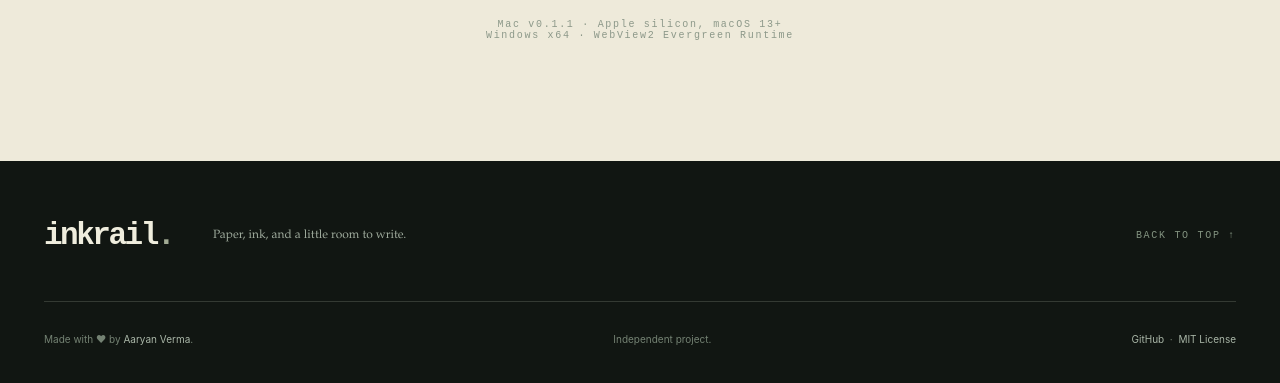
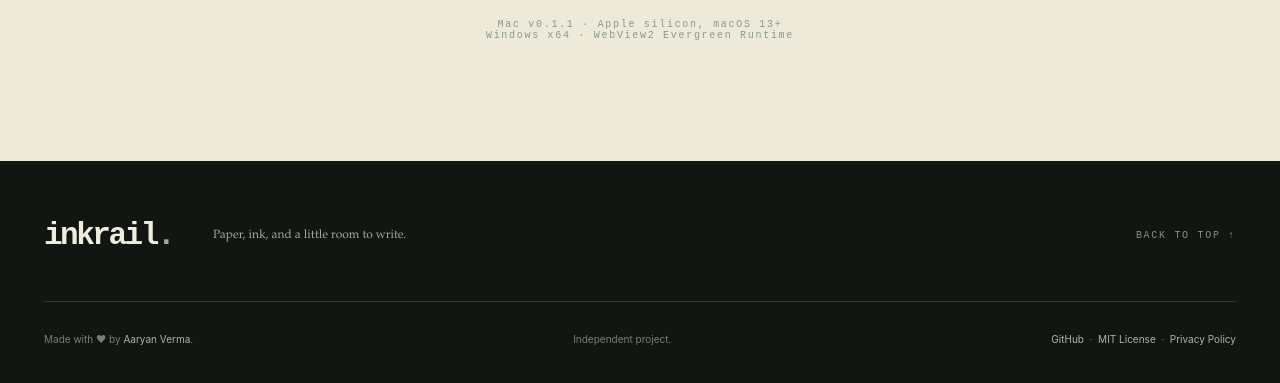
Before and after one commit to 1lifedo1thing/inkrail, a plain HTML site: page docs/index.html in a window 1280 px wide. Shown: the part 9430-9813 px from the top of the page. Drawn offline with Linux system fonts and the light colour scheme; no server answers.

Commit message:
Add privacy policy link to footer in index.html

```diff
--- a/docs/index.html
+++ b/docs/index.html
@@ -203,7 +203,7 @@
     <section class="closing-section" id="download" aria-labelledby="closing-title"><div class="wrap closing-inner"><div class="closing-ornament" aria-hidden="true">✳</div><p class="eyebrow">A QUIETER KIND OF CREATIVE SPACE</p><h2 id="closing-title">Your next line<br>starts <em>here.</em></h2><p>Make some room for your words. The rest can wait.</p><div class="closing-actions"><a class="button button-ink" href="https://github.com/Aaryanverma/inkrail/releases/download/v0.1.1/Inkrail.zip" data-download="mac"><svg viewBox="0 0 24 24" fill="none" stroke="currentColor" stroke-width="1.7" aria-hidden="true"><path d="M12 3v12m-5-5 5 5 5-5M4 17v3h16v-3" stroke-linecap="round" stroke-linejoin="round"/></svg>Download Inkrail for Mac <span class="button-arrow" aria-hidden="true">↗</span></a><a class="button button-ink" href="https://github.com/Aaryanverma/inkrail/releases/download/v0.1.1/Inkrail-Windows-x64.zip" data-download="windows"><span>Download for Windows x64</span><span class="button-arrow" aria-hidden="true">↗</span></a><a class="closing-github" href="https://github.com/Aaryanverma/inkrail/releases" target="_blank" rel="noopener noreferrer">All releases <span aria-hidden="true">↗</span></a></div><span class="download-meta">Mac <span data-release-version>v0.1.1</span> · Apple silicon, macOS 13+<br>Windows x64 · WebView2 Evergreen Runtime</span></div></section>
   </main>
 
-  <footer class="site-footer"><div class="wrap"><div class="footer-upper"><a class="footer-logo" href="#top">inkrail<span>.</span></a><span>Paper, ink, and a little room to write.</span><a href="#top">BACK TO TOP ↑</a></div><div class="footer-bottom"><span>Made with ❤︎ by <a href="https://linkedin.com/in/aaryanverma" target="_blank" rel="noopener noreferrer">Aaryan Verma</a>.</span><span>Independent project.</span><span><a href="https://github.com/Aaryanverma/inkrail" target="_blank" rel="noopener noreferrer">GitHub</a> &nbsp;·&nbsp; <a href="https://github.com/Aaryanverma/inkrail/blob/main/LICENSE" target="_blank" rel="noopener noreferrer">MIT License</a></span></div></div></footer>
+  <footer class="site-footer"><div class="wrap"><div class="footer-upper"><a class="footer-logo" href="#top">inkrail<span>.</span></a><span>Paper, ink, and a little room to write.</span><a href="#top">BACK TO TOP ↑</a></div><div class="footer-bottom"><span>Made with ❤︎ by <a href="https://linkedin.com/in/aaryanverma" target="_blank" rel="noopener noreferrer">Aaryan Verma</a>.</span><span>Independent project.</span><span><a href="https://github.com/Aaryanverma/inkrail" target="_blank" rel="noopener noreferrer">GitHub</a> &nbsp;·&nbsp; <a href="https://github.com/Aaryanverma/inkrail/blob/main/LICENSE" target="_blank" rel="noopener noreferrer">MIT License</a> &nbsp;·&nbsp; <a href="./privacy.html">Privacy Policy</a></span></div></div></footer>
 
   <dialog id="video-dialog" class="media-dialog" aria-label="Inkrail demo video"><div class="dialog-heading"><span>INKRAIL / THE FILM</span><button type="button" data-close-dialog aria-label="Close video dialog">✕</button></div><div class="video-container" id="video-container"></div><div class="dialog-caption">A little tour of your new writing desk.</div></dialog>
   <dialog id="image-dialog" class="media-dialog image-dialog" aria-label="Enlarged Inkrail screenshot"><div class="dialog-heading"><span id="image-dialog-title">INKRAIL / THE DESK</span><button type="button" data-close-dialog aria-label="Close gallery image">✕</button></div><div class="image-dialog-inner"><img id="dialog-image" alt="" src="" loading="lazy"></div></dialog>
```
